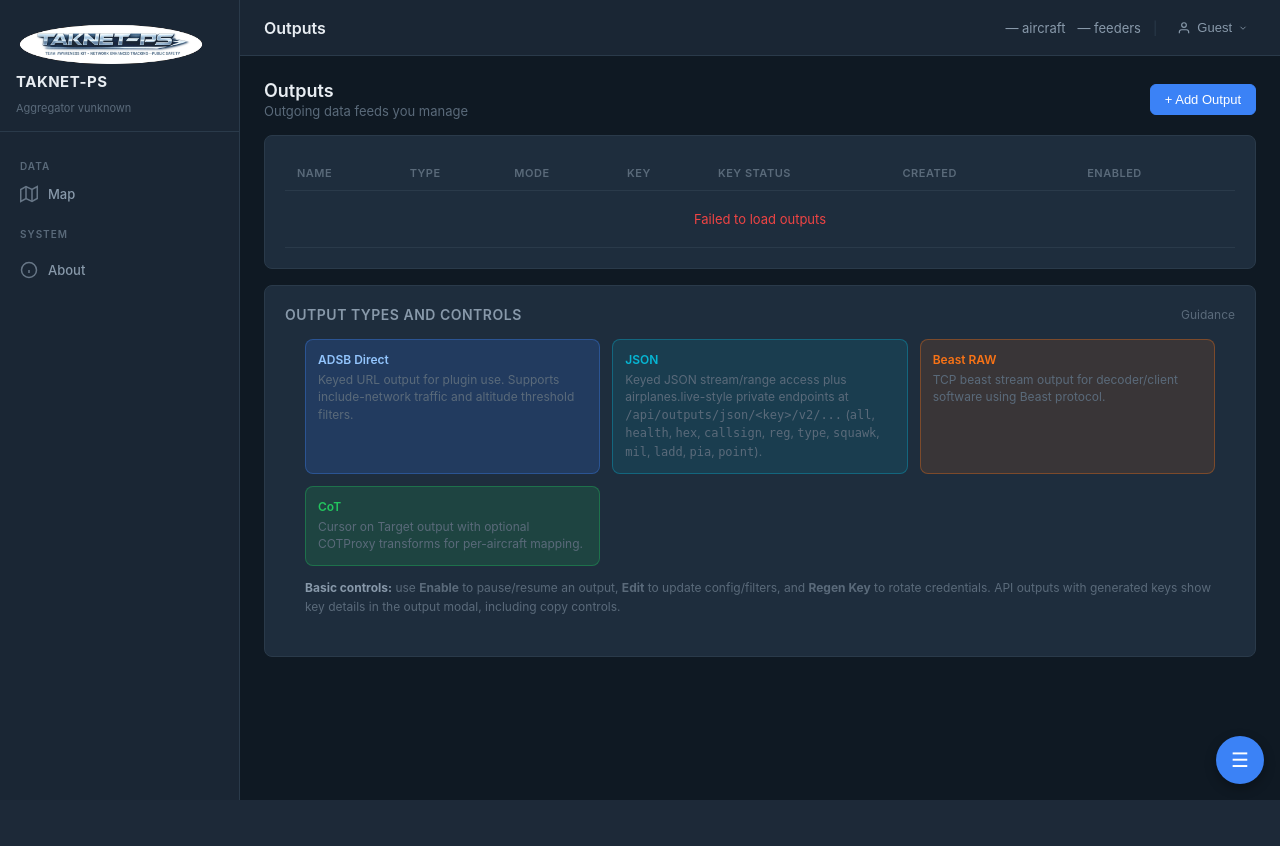
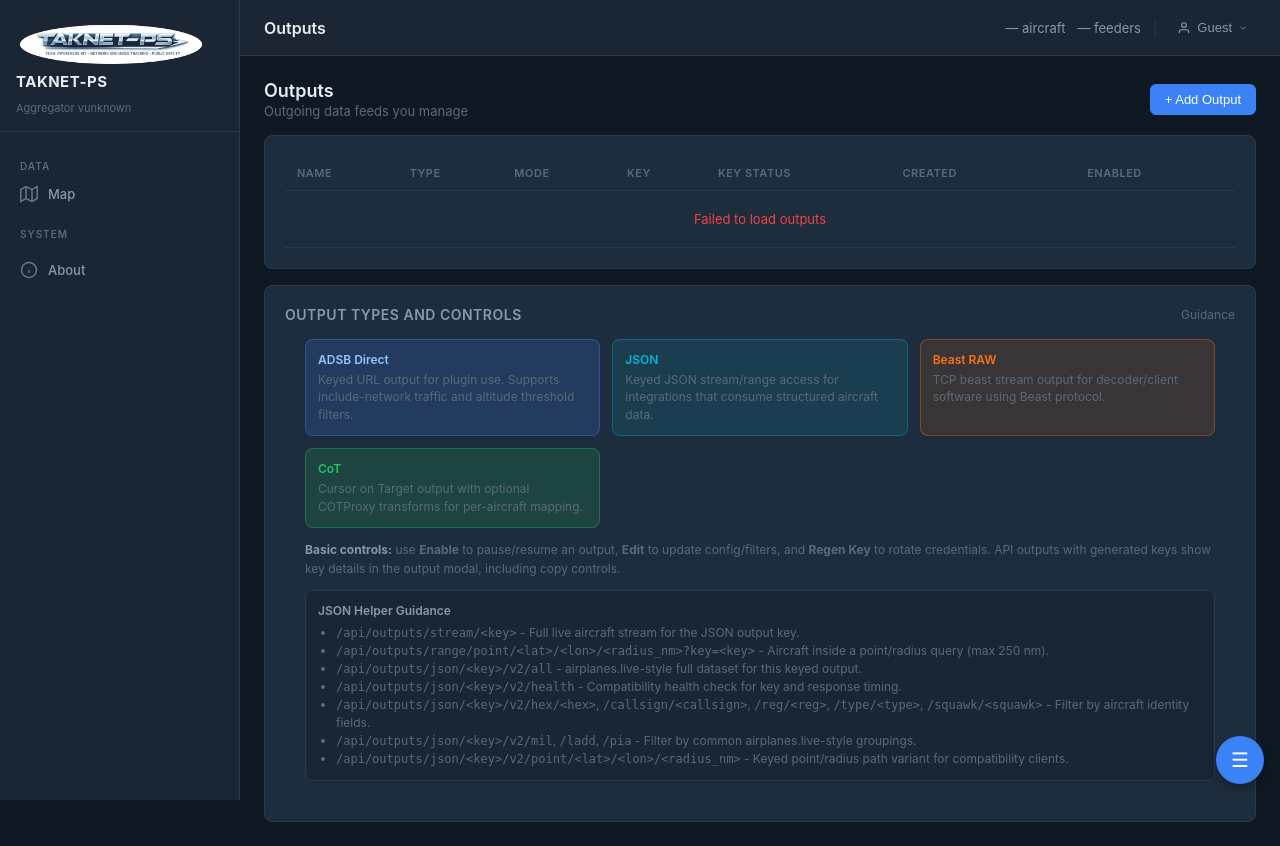
Before and after one commit to cfd2474/TAKNET-PS_Aggregator, a Flask app: template web/templates/outputs.html in a window 1280 px wide. Before the commit the page ends 800 px from the top, so only its background shows below. Run offline with Flask 3, Linux system fonts and the light colour scheme; the template is opened without the code that fills it, so the values that code supplies are empty; parts of the project's set-up code (start-up, migrations or seed data) failed here and were passed over; some libraries are stand-ins or nearby versions.

Commit message:
Refactor outputs guidance by moving airplanes.live endpoint details from the JSON type tile into a dedicated JSON Helper Guidance section. This update includes itemized paths and descriptions for better clarity. Bump version to 1.0.302 and update release notes accordingly.

```diff
--- a/web/templates/outputs.html
+++ b/web/templates/outputs.html
@@ -48,7 +48,7 @@
             </div>
             <div style="background:rgba(6,182,212,0.12);border:1px solid rgba(6,182,212,0.35);border-radius:8px;padding:12px;">
                 <div style="font-size:12px;font-weight:600;color:var(--cyan);margin-bottom:4px;">JSON</div>
-                <p style="font-size:12px;color:var(--text-muted);margin:0;line-height:1.45;">Keyed JSON stream/range access plus airplanes.live-style private endpoints at <code>/api/outputs/json/&lt;key&gt;/v2/...</code> (<code>all</code>, <code>health</code>, <code>hex</code>, <code>callsign</code>, <code>reg</code>, <code>type</code>, <code>squawk</code>, <code>mil</code>, <code>ladd</code>, <code>pia</code>, <code>point</code>).</p>
+                <p style="font-size:12px;color:var(--text-muted);margin:0;line-height:1.45;">Keyed JSON stream/range access for integrations that consume structured aircraft data.</p>
             </div>
             <div style="background:rgba(249,115,22,0.12);border:1px solid rgba(249,115,22,0.35);border-radius:8px;padding:12px;">
                 <div style="font-size:12px;font-weight:600;color:var(--orange);margin-bottom:4px;">Beast RAW</div>
@@ -64,6 +64,18 @@
             use <strong>Enable</strong> to pause/resume an output, <strong>Edit</strong> to update config/filters, and <strong>Regen Key</strong> to rotate credentials.
             API outputs with generated keys show key details in the output modal, including copy controls.
         </p>
+        <div style="margin-top:12px;background:var(--bg-secondary);border:1px solid var(--border);border-radius:8px;padding:12px;">
+            <div style="font-size:12px;font-weight:600;color:var(--text-secondary);margin-bottom:6px;">JSON Helper Guidance</div>
+            <ul style="margin:0;padding-left:18px;font-size:12px;color:var(--text-muted);line-height:1.5;">
+                <li><code>/api/outputs/stream/&lt;key&gt;</code> - Full live aircraft stream for the JSON output key.</li>
+                <li><code>/api/outputs/range/point/&lt;lat&gt;/&lt;lon&gt;/&lt;radius_nm&gt;?key=&lt;key&gt;</code> - Aircraft inside a point/radius query (max 250 nm).</li>
+                <li><code>/api/outputs/json/&lt;key&gt;/v2/all</code> - airplanes.live-style full dataset for this keyed output.</li>
+                <li><code>/api/outputs/json/&lt;key&gt;/v2/health</code> - Compatibility health check for key and response timing.</li>
+                <li><code>/api/outputs/json/&lt;key&gt;/v2/hex/&lt;hex&gt;</code>, <code>/callsign/&lt;callsign&gt;</code>, <code>/reg/&lt;reg&gt;</code>, <code>/type/&lt;type&gt;</code>, <code>/squawk/&lt;squawk&gt;</code> - Filter by aircraft identity fields.</li>
+                <li><code>/api/outputs/json/&lt;key&gt;/v2/mil</code>, <code>/ladd</code>, <code>/pia</code> - Filter by common airplanes.live-style groupings.</li>
+                <li><code>/api/outputs/json/&lt;key&gt;/v2/point/&lt;lat&gt;/&lt;lon&gt;/&lt;radius_nm&gt;</code> - Keyed point/radius path variant for compatibility clients.</li>
+            </ul>
+        </div>
     </div>
 </div>
 
```
Also changed, not shown: RELEASES.json.
